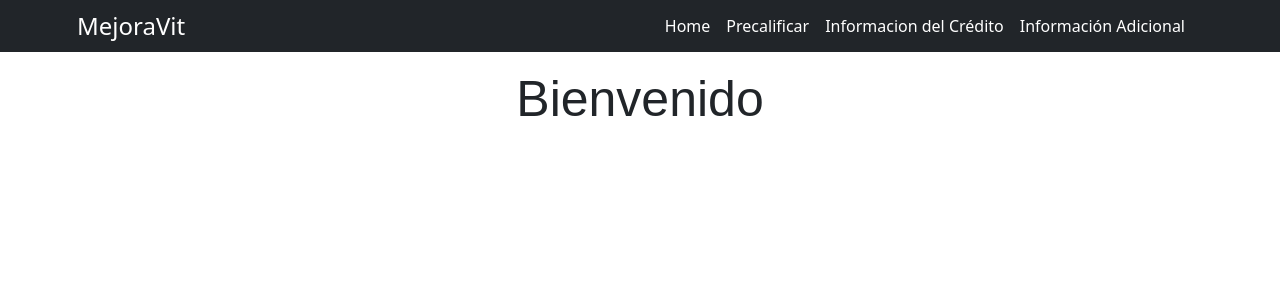
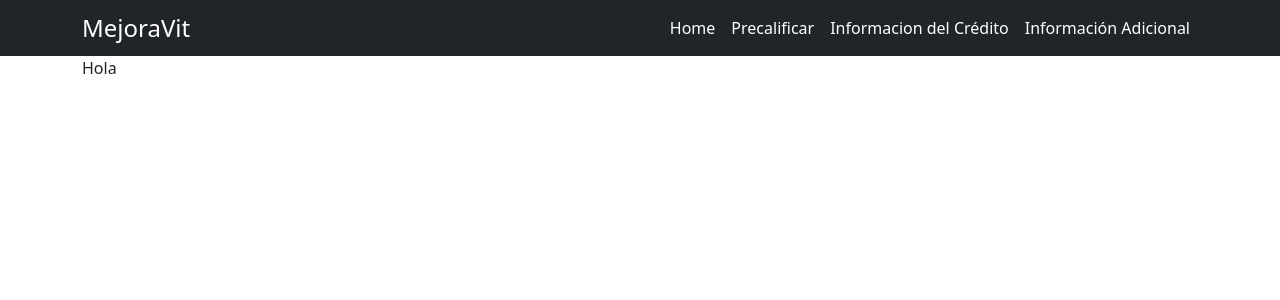
Before and after one commit to MircoRodriguezFlip/mejoravit-1-1.0, a React (Vite) app: page /mejoravit-1-1.0/Precalificar in a window 1280 px wide. Shown: the top 300 px of the page. Built offline with nearby package versions, Linux system fonts and the light colour scheme.

Commit message:
5 commit - navbar page

```diff
--- a/src/App.jsx
+++ b/src/App.jsx
@@ -1,12 +1,20 @@
+import { BrowserRouter, Routes, Route } from 'react-router-dom';
+import { ErrorPage } from './components/utils/paginaError';
 import { HomeMain } from './components/HomeMain';
 import { NavBar } from './components/NavBar';
 
 function App() {
     return (
-        <>
+        <BrowserRouter basename="/mejoravit-1-1.0">
             <NavBar />
-            <HomeMain greeting="Bienvenido" />
-        </>
+            <Routes>
+                <Route path="/" element={<HomeMain />} />
+                <Route path="/Precalificar" element={<HomeMain />} />
+                <Route path="/InformacionDelCrédito" element={<HomeMain />} />
+                <Route path="/InformaciónAdicional" element={<HomeMain />} />
+                <Route path="*" element={<ErrorPage />} />
+            </Routes>
+        </BrowserRouter>
     );
 }
 
--- a/src/components/HomeMain.jsx
+++ b/src/components/HomeMain.jsx
@@ -3,7 +3,7 @@ import Container from 'react-bootstrap/Container';
 export const HomeMain = (props) => {
     return (
         <Container>
-            <p className="bienvenido">{props.greeting}</p>
+            <p> Hola </p>
         </Container>
     );
 };
--- a/src/components/NavBar.jsx
+++ b/src/components/NavBar.jsx
@@ -1,4 +1,5 @@
 import React, { useState } from 'react';
+import { NavLink } from 'react-router-dom';
 import { Navbar, Container, Nav } from 'react-bootstrap';
 import { FontAwesomeIcon } from '@fortawesome/react-fontawesome';
 import { faBars } from '@fortawesome/free-solid-svg-icons';
@@ -11,16 +12,16 @@ export const NavBar = () => {
     };
 
     return (
-        <Navbar bg="dark" expand="sm" className="customNavbar">
+        <Navbar bg="dark" expand="md" className="customNavbar">
             <Container className="d-flex justify-content-between align-items-center">
                 {/* Logo */}
                 <div>
-                    <Navbar.Brand href="#home" className="logoNav">
+                    <NavLink to="/" className="logoNav">
                         MejoraVit
-                    </Navbar.Brand>
+                    </NavLink>
                 </div>
 
-                {/* Toggle + Links */}
+                {/* Toggle + Links // menu desplegable */}
                 <div className="align-items-center toggleLinksContainer">
                     <Navbar.Toggle aria-controls="basic-navbar-nav" onClick={toggleMenu} className="customToggler">
                         <FontAwesomeIcon icon={faBars} />
@@ -28,10 +29,18 @@ export const NavBar = () => {
 
                     <Navbar.Collapse id="basic-navbar-nav" className={`collapse navbar-collapse ${isOpen ? 'show' : ''}`}>
                         <Nav className="ms-auto opcionesNav">
-                            <Nav.Link href="#home">Home</Nav.Link>
-                            <Nav.Link href="#Precalificar">Precalificar</Nav.Link>
-                            <Nav.Link href="#InformacionDelCrédito">Informacion del Crédito</Nav.Link>
-                            <Nav.Link href="#InformaciónAdicional">Información Adicional</Nav.Link>
+                            <Nav.Link as={NavLink} to="/">
+                                Home
+                            </Nav.Link>
+                            <Nav.Link as={NavLink} to="/Precalificar">
+                                Precalificar
+                            </Nav.Link>
+                            <Nav.Link as={NavLink} to="/InformacionDelCrédito">
+                                Informacion del Crédito
+                            </Nav.Link>
+                            <Nav.Link as={NavLink} to="/InformaciónAdicional">
+                                Información Adicional
+                            </Nav.Link>
                         </Nav>
                     </Navbar.Collapse>
                 </div>
--- /dev/null
+++ b/src/components/utils/paginaError.jsx
@@ -0,0 +1,13 @@
+import Container from 'react-bootstrap/Container';
+
+export const ErrorPage = () => {
+    return (
+        <Container className="d-flex vh-100 justify-content-center align-items-center">
+            <div className="text-center">
+                <h1>404 - Página no encontrada</h1>
+
+                <p>Lo sentimos, la página que estás buscando no existe.</p>
+            </div>
+        </Container>
+    );
+};
--- a/src/index.css
+++ b/src/index.css
@@ -1,13 +1,11 @@
 /* -------------------------------------- NAVBAR */
-
-/* .customNavbar {
-    padding-right: 10px;
-    padding-left: 10px;
-}
 
 .logoNav {
     color: white;
     font-size: 24px;
+    text-decoration: none;
+    padding-top: 10px;
+    padding-bottom: 10px;
 }
 
 .logoNav:hover {
@@ -37,10 +35,6 @@
     background-color: #343a40;
 }
 
-.opcionesNav {
-    padding-left: 10px;
-}
-
 .navbar-nav .nav-link {
     color: white;
 }
@@ -53,149 +47,12 @@
     color: white;
 }
 
-.cardWidgetContainer {
-    display: flex;
-    align-items: center;
-    margin-left: 10px;
-} */
-
-/* -------------------------------------- CARD WIDGET */
-
-/* .link-no-underline {
-    text-decoration: none;
-}
-
-.iconoCarro {
-    font-size: 16;
-    color: white;
-    text-decoration: none;
-    margin: 0 2px;
-}
-
-.iconoCarro:hover {
-    color: red;
-}
-
-.cart-quantity {
-    color: white;
-    padding-left: 5px;
-} */
-
-/* -------------------------------------- ITEM DETAIL */
-
-/* .text-danger {
-    cursor: pointer;
-    display: inline;
-} */
-
-/* -------------------------------------- BRIEF */
-
-/* .list-products-cart {
-    padding-left: 100px;
-} */
-
 /* -------------------------------------- MEDIA QUERY */
 
-/* @media (min-width: 576px) {
+@media (min-width: 768px) {
     .collapse.navbar-collapse {
-        top: auto;
-        left: auto;
-        background-color: transparent;
-    }
-} */
-
-/* ---------------------------------------------------------------------------------------------------------- */
-
-/* -------------------------------------- NAVBAR */
-
-.customNavbar {
-    padding-right: 10px;
-}
-
-.logoNav {
-    color: white;
-    font-size: 24px;
-}
-
-.logoNav:hover {
-    color: white;
-}
-
-.toggleLinksContainer {
-    display: flex;
-    flex-grow: 1;
-    justify-content: flex-end;
-}
-
-.customToggler {
-    border: none;
-}
-
-.customToggler .fa-bars {
-    color: white;
-}
-
-.collapse.navbar-collapse {
-    position: absolute;
-    top: 100%;
-    left: 0;
-    width: 100%;
-    background-color: #343a40;
-}
-
-.opcionesNav {
-    padding-left: 10px;
-}
-
-.navbar-nav .nav-link {
-    color: white;
-}
-
-.navbar-nav .nav-link:hover {
-    color: red;
-}
-
-.navbar-nav .nav-link.active {
-    color: white;
-}
-
-.cardWidgetContainer {
-    display: flex;
-    align-items: center;
-    margin-left: 10px;
-}
-
-/* -------------------------------------- CARD WIDGET */
-
-.iconoCarro {
-    font-size: 16;
-    color: white;
-    text-decoration: none;
-    margin: 0 2px;
-}
-
-.iconoCarro:hover {
-    color: red;
-}
-
-span {
-    color: white;
-    padding-left: 5px;
-}
-
-/* -------------------------------------- ITEM LIST CONTAINER */
-
-.bienvenido {
-    padding-top: 10px;
-    text-align: center;
-    font-size: 50px;
-    font-family: Arial, Helvetica, sans-serif;
-}
-
-/* -------------------------------------- MEDIA QUERY */
-
-@media (min-width: 576px) {
-    .collapse.navbar-collapse {
+        position: static;
+        z-index: auto;
         top: auto;
         left: auto;
         background-color: transparent;
```
